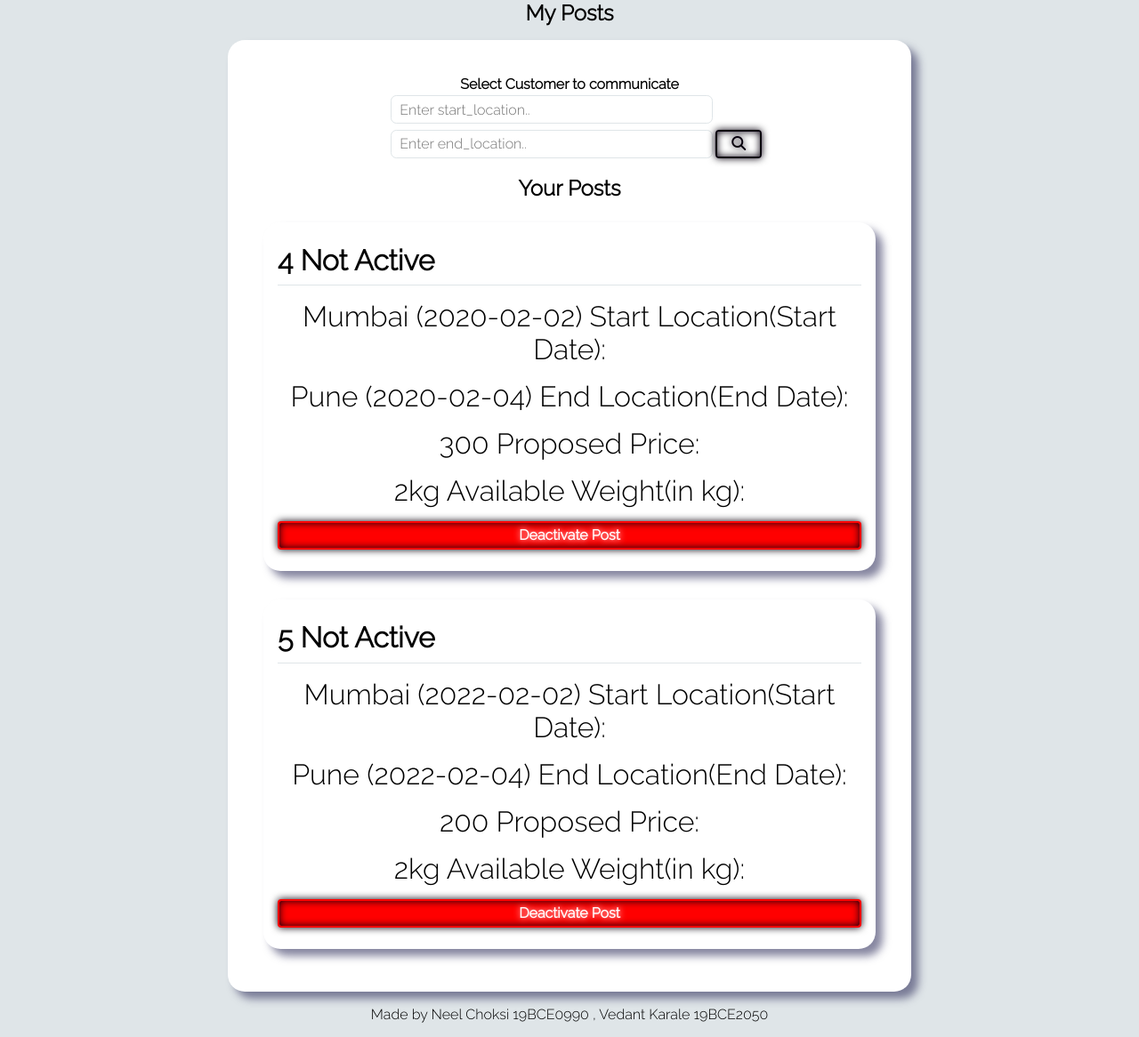
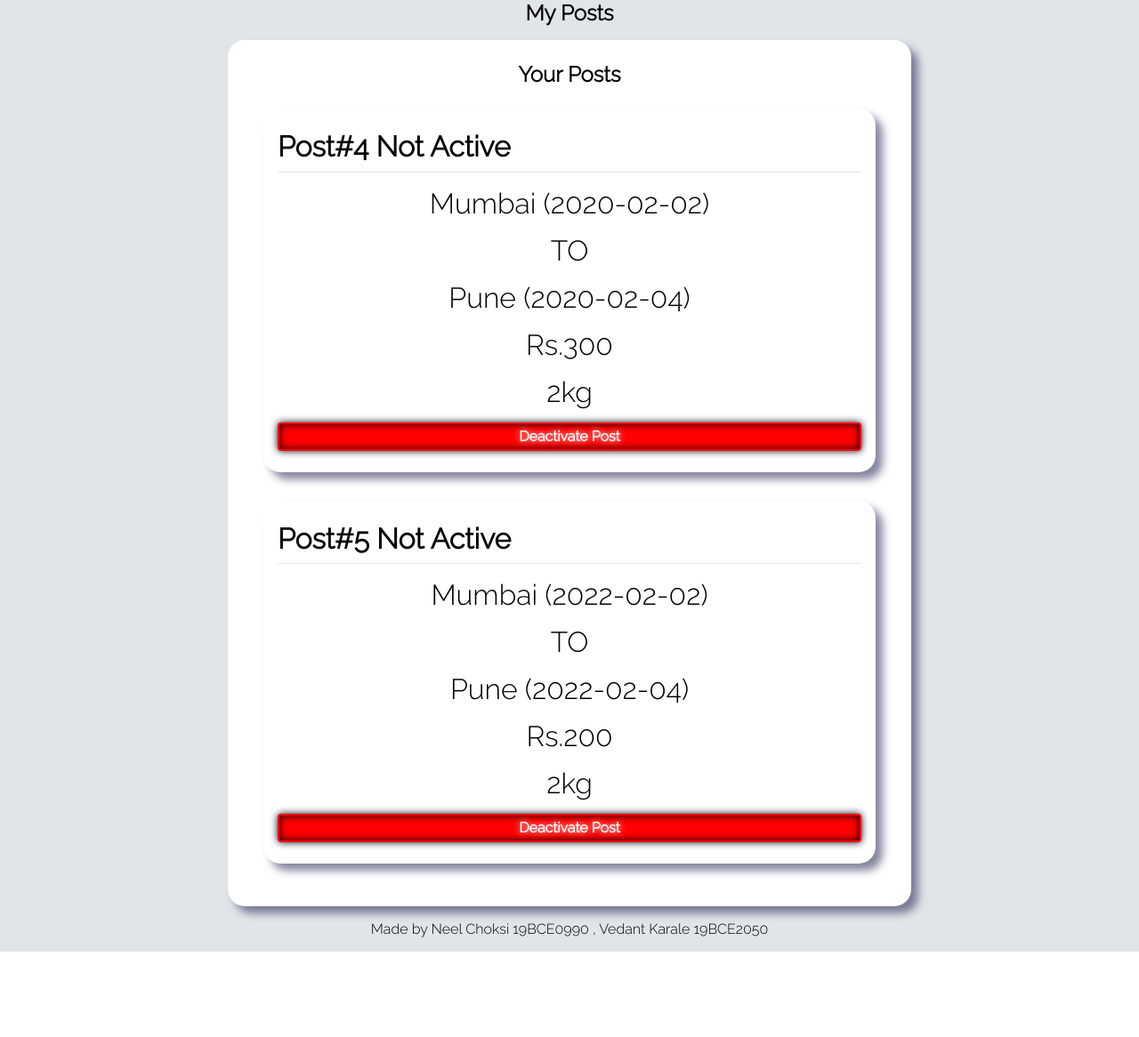
Before and after one commit to NeelChoksi/travel-money-final, a PHP site: page /viewposts.php in a window 1280 px wide. Shown: the part 64-1230 px from the top of the page at 89% size. After the commit the page ends 1134 px from the top, so only its background shows below. Run offline with PHP 8.4, Linux system fonts and the light colour scheme; a user stored in the database is signed in; data comes from the database, SQL or seed files in the repository; some libraries are stand-ins or nearby versions.

Commit message:
display changes

```diff
--- a/includes/addorder.inc.php
+++ b/includes/addorder.inc.php
@@ -16,7 +16,7 @@
 	$Parcel_width=mysqli_real_escape_string($conn,$_POST['Parcel_width']);
 	$Parcel_depth=mysqli_real_escape_string($conn,$_POST['Parcel_depth']);
 
-	$status= "To be confirmed by Traveller";
+	$status=1;
 
 	// echo "$customer_id";
 	// echo "\n";
--- a/includes/vieworders.inc.php
+++ b/includes/vieworders.inc.php
@@ -7,7 +7,7 @@
 
 
 	if($context == 'traveller'){
-		$FETCH_ALL_ACITVE_ORDERS="SELECT * FROM orders LEFT JOIN users ON orders.customer_id=users.unique_id AND traveller_id={$unique_id} LEFT JOIN orderstatus ON orders.order_status=orderstatus.id  ;";
+		$FETCH_ALL_ACITVE_ORDERS="SELECT * FROM orders LEFT JOIN users ON orders.customer_id=users.unique_id AND traveller_id={$unique_id} LEFT JOIN orderstatus ON orders.order_status=orderstatus.id ORDER BY order_no DESC;";
 		$sql = mysqli_query($conn,$FETCH_ALL_ACITVE_ORDERS)	;
 
 		if(mysqli_num_rows($sql) ==0){
@@ -64,7 +64,7 @@
 		echo $output;
 
 	}else if($context == 'customer'){
-		$FETCH_ALL_ACITVE_ORDERS="SELECT * FROM orders LEFT JOIN users ON orders.traveller_id=users.unique_id AND customer_id={$unique_id} LEFT JOIN orderstatus ON orders.order_status=orderstatus.id;";
+		$FETCH_ALL_ACITVE_ORDERS="SELECT * FROM orders LEFT JOIN users ON orders.traveller_id=users.unique_id AND customer_id={$unique_id} LEFT JOIN orderstatus ON orders.order_status=orderstatus.id ORDER BY order_no DESC;";
 		$sql = mysqli_query($conn,$FETCH_ALL_ACITVE_ORDERS)	;
 		if(mysqli_num_rows($sql) ==0){
 			echo "no orders in the db";
--- a/includes/viewposts.inc.php
+++ b/includes/viewposts.inc.php
@@ -17,7 +17,7 @@
 				$output .='
 					<div class="card">
 						<h1>
-								'. $row['post_id'] . '
+								Post#'. $row['post_id'] . '
 
 						<span class='. $row['post_status']."Post" . '>
 								'. $row['post_status'] . '
@@ -25,19 +25,22 @@
 						</h1>
 						<p>
 							'. $row['start_location']." (".$row['start_date'].")" . '
-							Start Location(Start Date):
+
+						</p>
+						<p>
+							TO
 						</p>
 						<p>
 							'. $row['end_location']." (".$row['end_date'].")" . '
-							End Location(End Date):
+
 						</p>
 						<p>
-							'. $row['proposed_price']. '
-							Proposed Price:
+							Rs.'. $row['proposed_price']. '
+
 						</p>
 						<p>
 							'. $row['weight']."kg" . '
-							Available Weight(in kg):
+
 						</p>
 						<a class="proceed" style="border-color: red; color:red; background: red; color:#fff;" href="includes/deletepost.inc.php?post_id='. $row['post_id'] .'">
 							Deactivate Post
--- a/styles/indexstyle.css
+++ b/styles/indexstyle.css
@@ -723,6 +723,7 @@ footer{
 	background: green;
 	color:white;
 	border-radius: .4rem;
+	text-align: center;
 }
 
 
--- a/vieworders.php
+++ b/vieworders.php
@@ -21,7 +21,7 @@
 		?>
 	</div>
 	<div class="wrapper">
-			<div class="search">
+			<!-- <div class="search">
 				<span class="text">
 					Select <?php if($context=='customer'){
 						echo 'Traveller';
@@ -35,7 +35,7 @@
 					<button><i class="fas fa-search"></i></button>
 				</div>
 
-			</div>
+			</div> -->
 
 
 
--- a/viewposts.php
+++ b/viewposts.php
@@ -16,7 +16,7 @@
 	<?php } ?>
 
 	<div class="wrapper">
-			<div class="search">
+			<!-- <div class="search">
 				<span class="text">
 					Select <?php if($context=='customer'){
 						echo 'Traveller';
@@ -30,7 +30,7 @@
 					<button><i class="fas fa-search"></i></button>
 				</div>
 
-			</div>
+			</div> -->
 
 
 
```
